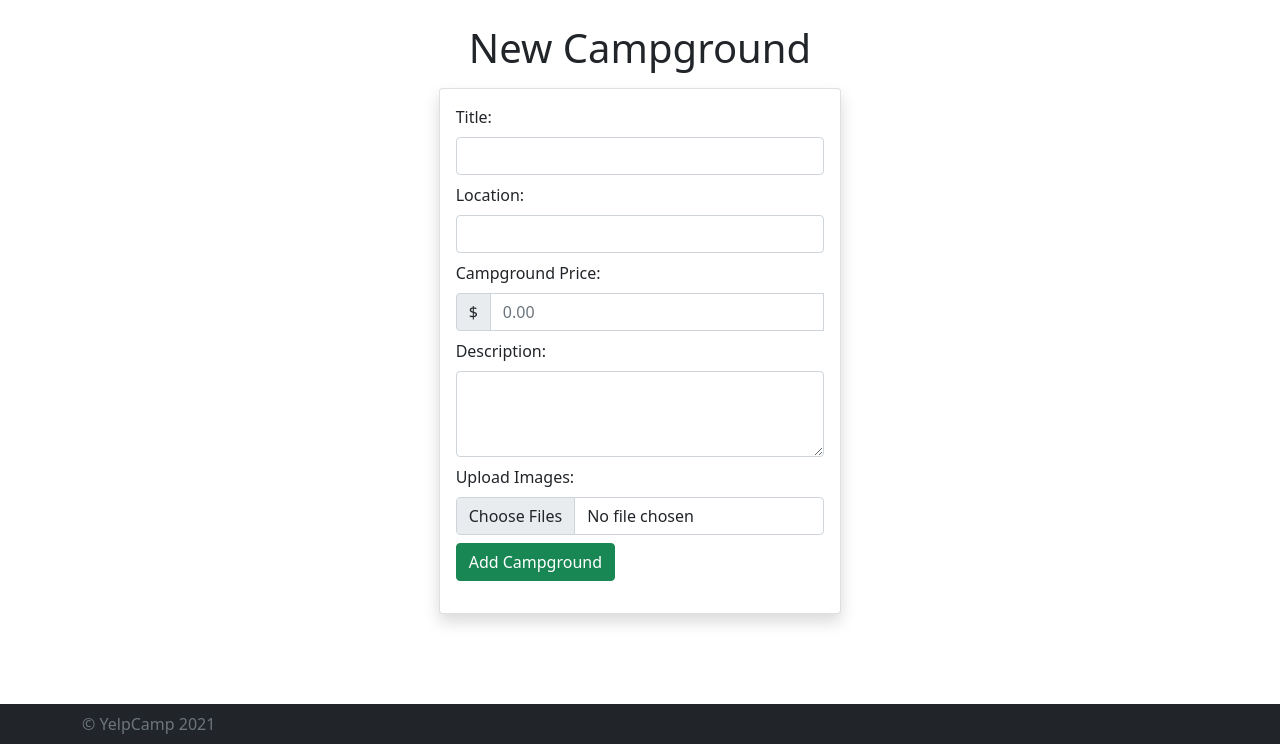
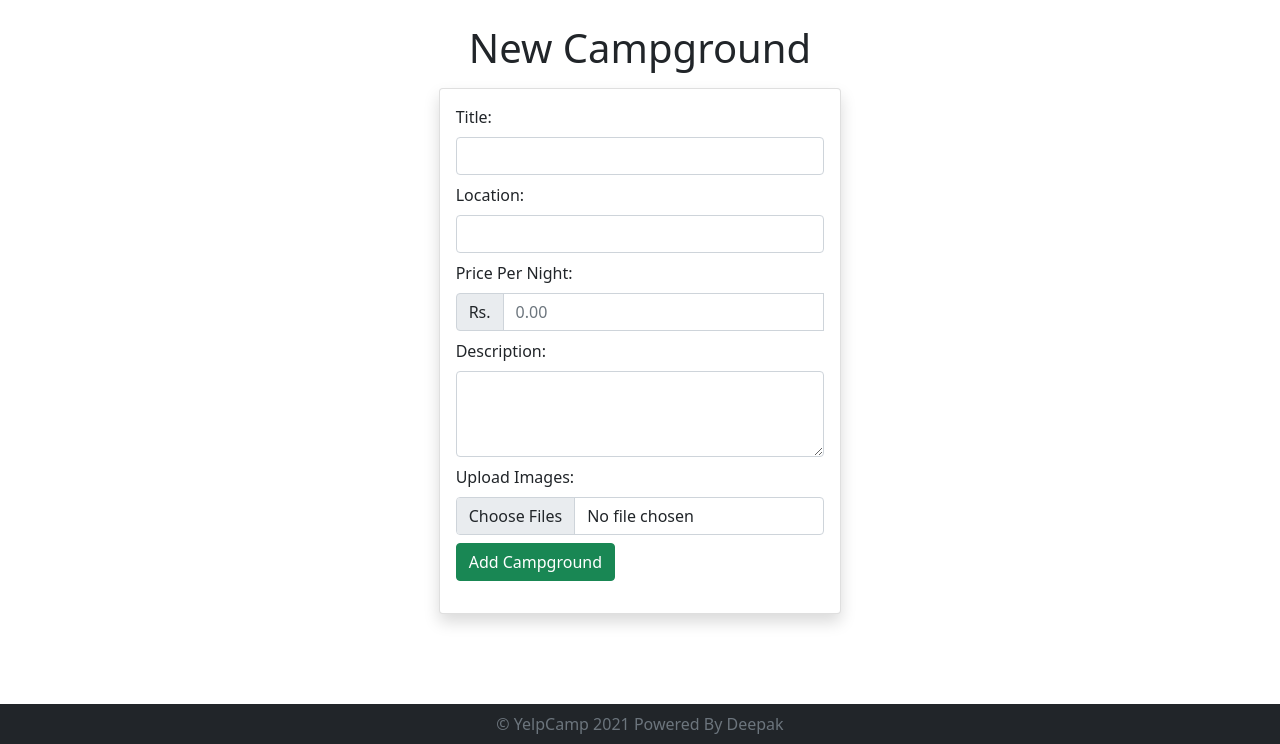
Before and after one commit to dkiitr/camping-info, a Node server app: page /campgrounds/new in a window 1280 px wide. Shown: the part 56-800 px from the top of the page. Run offline with Node 20, Linux system fonts and the light colour scheme; the visitor is signed in with stand-in values (Sample User, id 1); some libraries are stand-ins or nearby versions.

Commit message:
trying to redeploy

```diff
--- a/app.js
+++ b/app.js
@@ -28,7 +28,7 @@ const reviewRoutes = require("./routes/reviews");
 
 
 
-const dbUrl = process.env.DB_URL;
+const dbUrl = process.env.DB_URL ;
 
 mongoose.connect(dbUrl, {
     useUnifiedTopology: true,
--- a/public/javascripts/clusterMap.js
+++ b/public/javascripts/clusterMap.js
@@ -4,10 +4,10 @@ mapboxgl.accessToken = mapToken;
 const map = new mapboxgl.Map({
 container: 'cluster-map',
 style: 'mapbox://styles/mapbox/light-v10',
-center: [-103.5917, 40.6699],
-zoom: 3
+center:[78.5684594, 25.4484257] ,
+zoom: 4
 });
-
+// [-103.5917, 40.6699]
 map.addControl(new mapboxgl.NavigationControl());
 
 map.on('load', () => {
--- a/views/campgrounds/edit.ejs
+++ b/views/campgrounds/edit.ejs
@@ -23,9 +23,9 @@
                 </div>
 
                 <div class="mb-2">
-                    <label class="form-label" for="price">Campground Price:</label>
+                    <label class="form-label" for="price">Price Per Night:</label>
                     <div class="input-group ">
-                        <span class="input-group-text" id="price-label">$</span>
+                        <span class="input-group-text" id="price-label">Rs.</span>
                         <input type="text" class="form-control" id="price" aria-label="price"
                             aria-describedby="price-label" name="price" value="<%=campground.price%> " required>
                         <div class="valid-feedback">
--- a/views/campgrounds/new.ejs
+++ b/views/campgrounds/new.ejs
@@ -22,9 +22,9 @@
                     </div>
                 </div>
                 <div class="mb-2">
-                    <label class="form-label" for="price">Campground Price:</label>
+                    <label class="form-label" for="price">Price Per Night:</label>
                     <div class="input-group ">
-                        <span class="input-group-text" id="price-label">$</span>
+                        <span class="input-group-text" id="price-label">Rs.</span>
                         <input type="text" class="form-control" id="price" placeholder="0.00" aria-label="price"
                             aria-describedby="price-label" name="price" required>
                         <div class="valid-feedback">
--- a/views/campgrounds/show.ejs
+++ b/views/campgrounds/show.ejs
@@ -44,7 +44,7 @@
                     </li>
                     <li class="list-group-item">Submitted By <%=campground.author.username %>
                     </li>
-                    <li class="list-group-item"> $<%=campground.price%>/night</li>
+                    <li class="list-group-item"> Rs <%=campground.price%>/night</li>
                 </ul>
                 <% if(currentUser && campground.author.equals(currentUser._id)) {%>
                     <div class="card-body">
--- a/views/partials/footer.ejs
+++ b/views/partials/footer.ejs
@@ -1,6 +1,6 @@
 <footer class="footer bg-dark py-2 mt-auto ">
-    <div class="container">
-        <span class="text-muted">&copy YelpCamp 2021</span>
+    <div class="container text-center">
+        <span class="text-muted">&copy YelpCamp 2021 Powered By Deepak</span>
     </div>
 
 </footer>
```
